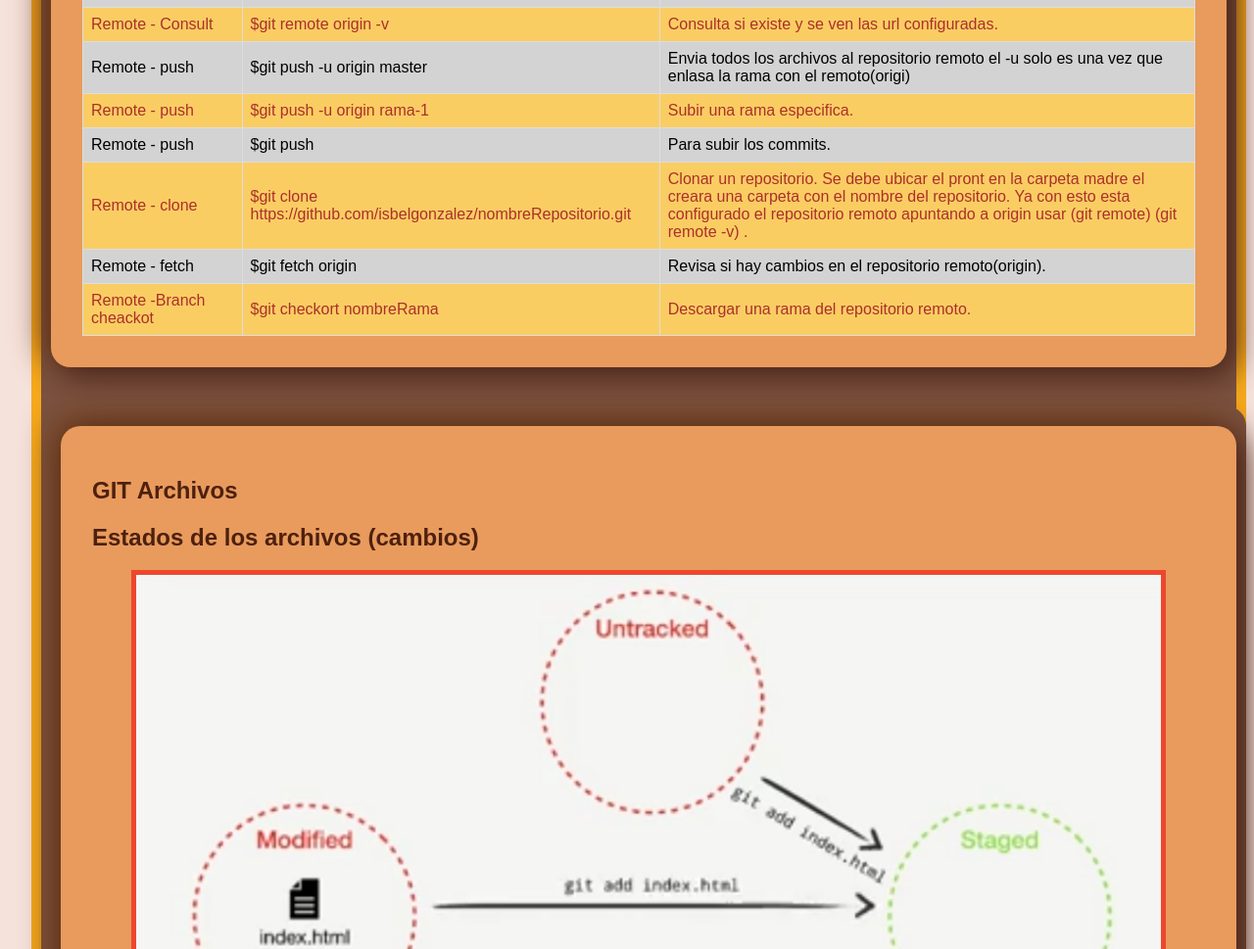
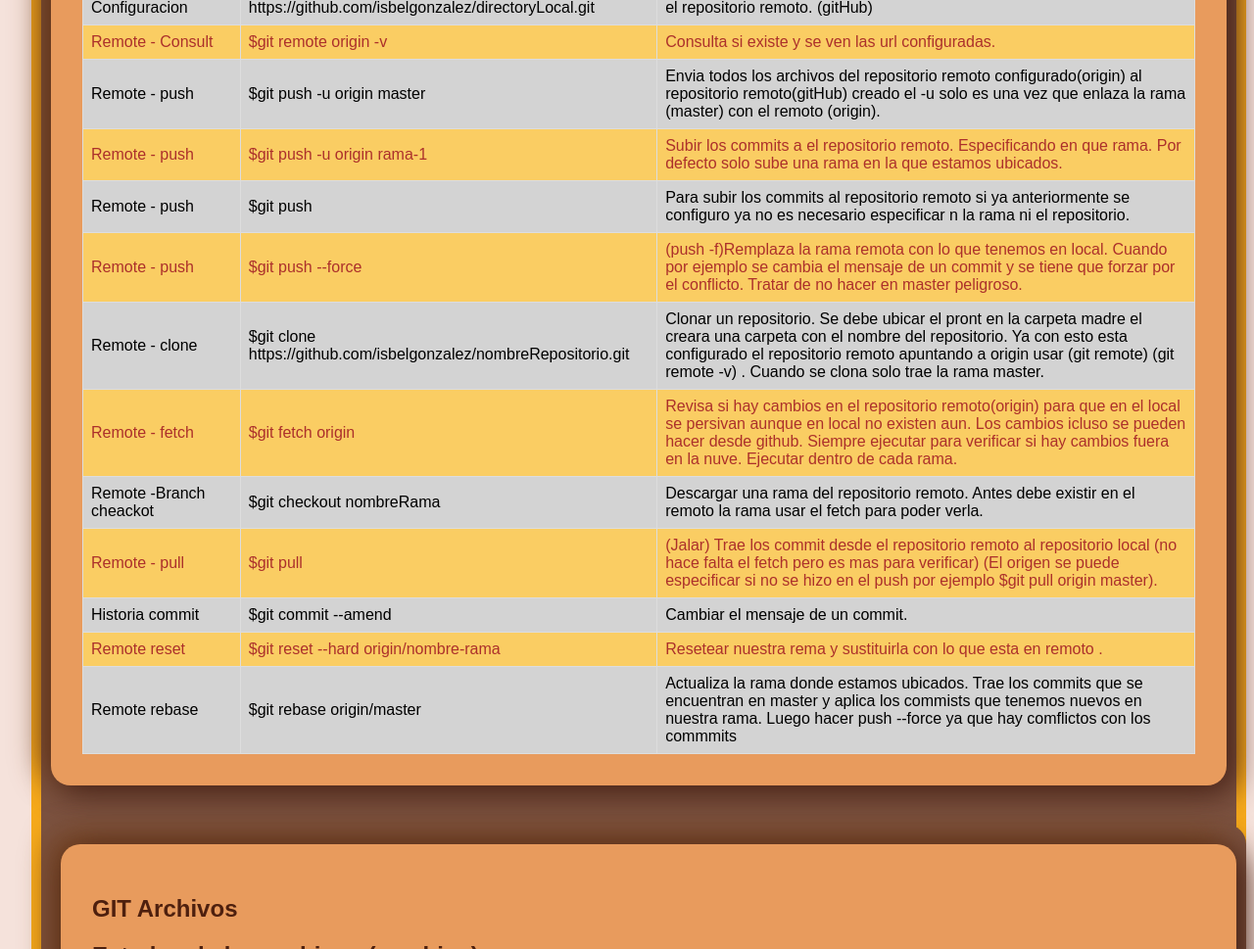
Before and after one commit to IsbelGonzalez/IsbelWebSite, a plain HTML site: page git/gitPrincipiante.html in a window 1280 px wide. Shown: the part 1800-2769 px from the top of the page at 98% size. Drawn offline with Linux system fonts and the light colour scheme.

Commit message:
Terminado Video 06 de Git Basico.

```diff
--- a/git/gitPrincipiante.html
+++ b/git/gitPrincipiante.html
@@ -219,43 +219,63 @@
                           <td>$git remote  origin -v</td>
                           <td>Consulta si existe y se ven las url configuradas. </td>
                         </tr>
-
                         <tr>
                           <td>Remote - push</td>
                           <td>$git push -u origin master </td>
-                          <td>Envia todos los archivos al repositorio remoto el -u solo es una vez que enlasa la rama con el remoto(origi)</td>
+                          <td>Envia todos los archivos del repositorio remoto configurado(origin) al repositorio remoto(gitHub) creado el -u solo es una vez que enlaza la rama (master) con el remoto (origin).</td>
                         </tr>
-
                         <tr>
                           <td>Remote - push</td>
                           <td>$git push -u origin rama-1 </td>
-                          <td>Subir una rama especifica.</td>
+                          <td>Subir los commits a el repositorio remoto. Especificando en que rama. Por defecto solo sube una rama en la que estamos ubicados.</td>
                         </tr>
-
                         <tr>
                           <td>Remote - push</td>
                           <td>$git push  </td>
-                          <td>Para subir los commits.</td>
+                          <td>Para subir los commits al repositorio remoto si ya anteriormente se configuro ya no es necesario especificar n la rama ni el repositorio.</td>
                         </tr>
-
+                        <tr>
+                          <td>Remote - push</td>
+                          <td>$git push --force  </td>
+                          <td>(push -f)Remplaza la rama remota con lo que tenemos en local. Cuando por ejemplo se cambia el mensaje de un commit y se tiene que forzar por el conflicto. Tratar de no hacer en master peligroso.</td>
+                        </tr>
                         <tr>
                           <td>Remote - clone</td>
                           <td>$git clone https://github.com/isbelgonzalez/nombreRepositorio.git  </td>
-                          <td>Clonar un repositorio. Se debe ubicar el pront en la carpeta madre el creara una carpeta con el nombre del repositorio. Ya con esto esta configurado el repositorio remoto apuntando a origin usar (git remote) (git remote -v) .</td>
+                          <td>Clonar un repositorio. Se debe ubicar el pront en la carpeta madre el creara una carpeta con el nombre del repositorio. Ya con esto esta configurado el repositorio remoto apuntando a origin usar (git remote) (git remote -v) .
+                          Cuando se clona solo trae la rama master.
+                          </td>
                         </tr>
-
                         <tr>
                           <td>Remote - fetch</td>
                           <td>$git fetch origin </td>
-                          <td>Revisa si hay cambios en el repositorio remoto(origin).</td>
+                          <td>Revisa si hay cambios en el repositorio remoto(origin) para que en el local se persivan aunque en local no existen aun. Los cambios icluso se pueden hacer desde github. Siempre ejecutar para verificar si hay cambios fuera en la nuve. Ejecutar dentro de cada rama.</td>
                         </tr>
-
                         <tr>
                           <td>Remote -Branch cheackot</td>
-                          <td>$git checkort nombreRama </td>
-                          <td>Descargar una rama del repositorio remoto.</td>
+                          <td>$git checkout nombreRama </td>
+                          <td>Descargar una rama del repositorio remoto. Antes debe existir en el remoto la rama usar el fetch para poder verla.</td>
                         </tr>
-
+                        <tr>
+                          <td>Remote - pull</td>
+                          <td>$git pull</td>
+                          <td>(Jalar) Trae los commit desde el repositorio remoto al repositorio local (no hace falta el fetch pero es mas para verificar) (El origen se puede especificar si no se hizo en el push por ejemplo $git pull origin master). </td>
+                        </tr>
+                        <tr>
+                          <td>Historia commit</td>
+                          <td>$git commit --amend</td>
+                          <td>Cambiar el mensaje de un commit.</td>
+                        </tr>
+                        <tr>
+                          <td>Remote reset</td>
+                          <td>$git reset --hard origin/nombre-rama</td>
+                          <td>Resetear nuestra rema y sustituirla con lo que esta en remoto .</td>
+                        </tr>
+                        <tr>
+                          <td>Remote rebase</td>
+                          <td>$git rebase origin/master</td>
+                          <td>Actualiza la rama donde estamos ubicados. Trae los commits que se encuentran en master y aplica los commists que tenemos nuevos en nuestra rama. Luego hacer push --force ya que hay comflictos con los commmits</td>
+                        </tr>
                       </table>
 
 
```
Also changed, not shown: git/gitIntro.html (+1 -0 lines).
